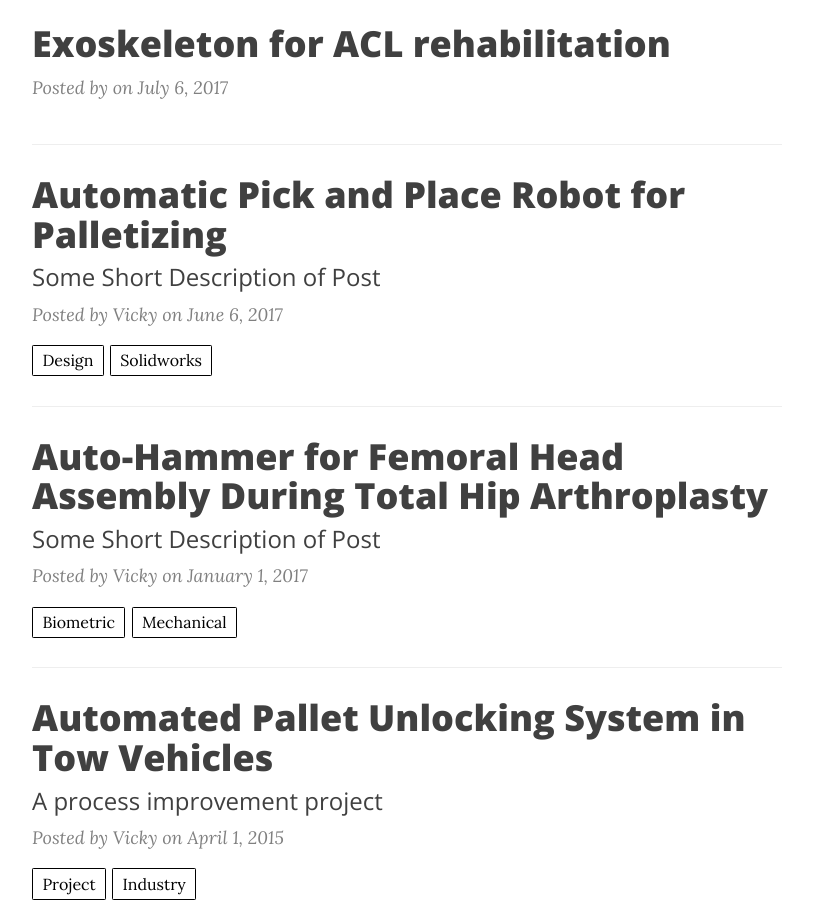
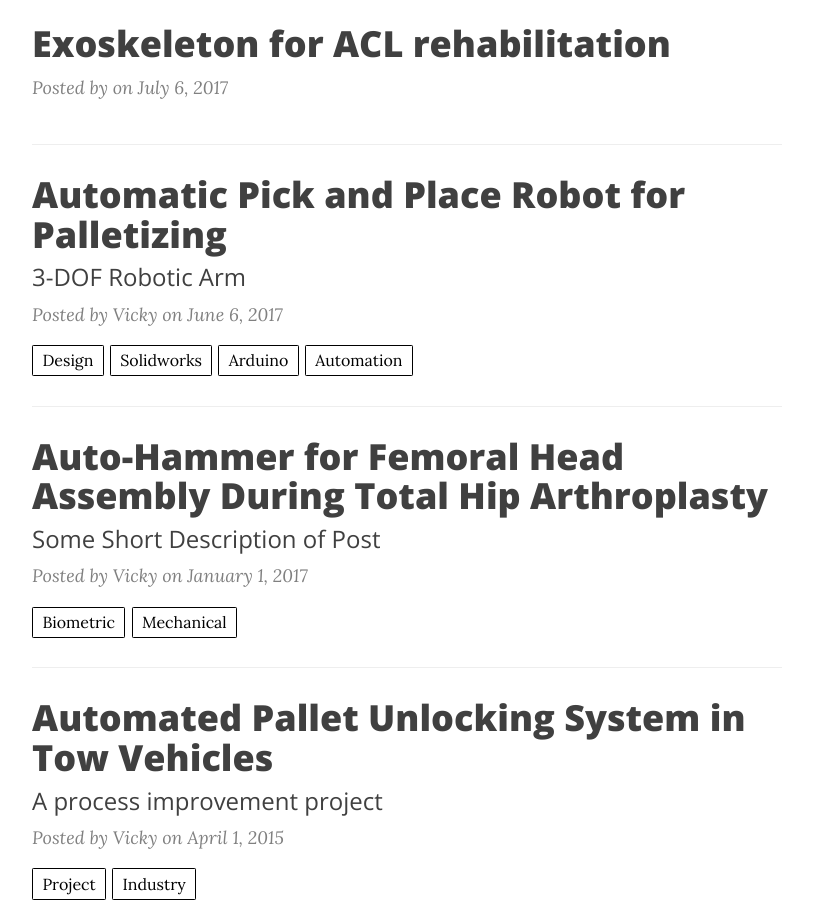
Before and after one commit to vignesharavind/vignesharavind.github.io, a Jekyll site: the page built from index.html, in a window 1280 px wide and 900 px high, scrolled down 705 px. Shown: the whole window, without its empty margins (233-1046 px from the left). Built offline with Jekyll 4.4.1, drawn with Linux system fonts in a browser that asks for light colours; nearby versions of some CDN libraries; the list of posts is cut into pages by our own code.

Commit message:
Update 2017-06-06-Automatic-Pick-and-Place-Robot.markdown

```diff
--- a/_posts/2017-06-06-Automatic-Pick-and-Place-Robot.markdown
+++ b/_posts/2017-06-06-Automatic-Pick-and-Place-Robot.markdown
@@ -11,8 +11,8 @@ horizontal: >-
 layout: post
 title: Automatic Pick and Place Robot for Palletizing
 author: Vicky
-tags: design Solidworks
-subtitle: Some Short Description of Post
+tags: Design Solidworks Arduino Automation
+subtitle: 3-DOF Robotic Arm
 category: project
 published: true
 visualworkflow: true
```
